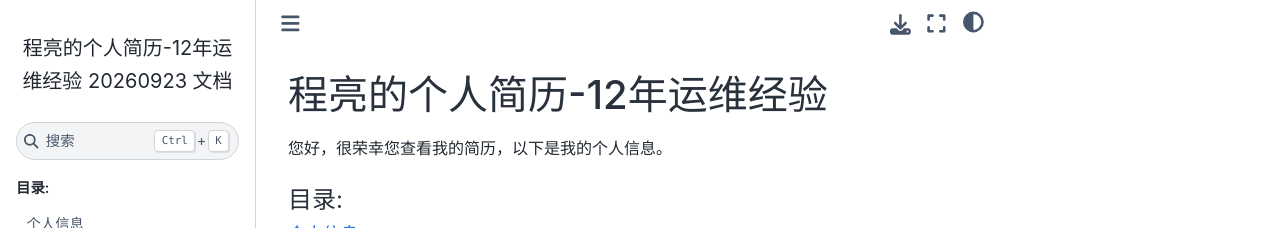
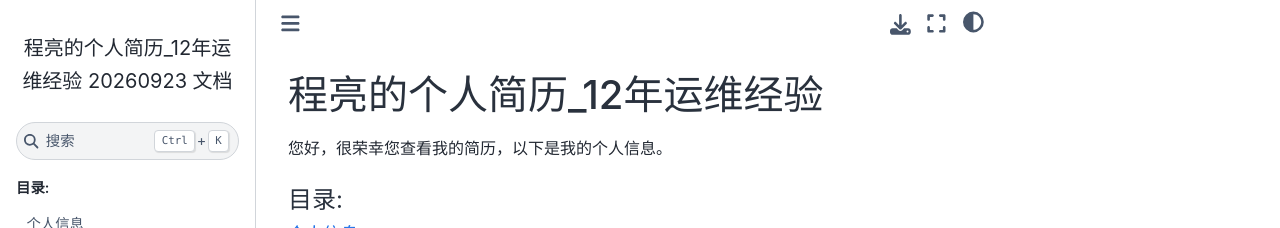
Before and after one commit to 932340583/resume, a Sphinx documentation site: the page built from docs/source/index.rst, in a window 1280 px wide. Shown: the top 228 px of the page. Built offline with Sphinx 7.4.7 and the Sphinx Book theme 1.1.4, drawn with Linux system fonts in a browser that asks for light colours.

Commit message:
change title

```diff
--- a/docs/source/conf.py
+++ b/docs/source/conf.py
@@ -6,7 +6,7 @@
 # -- Project information -----------------------------------------------------
 # https://www.sphinx-doc.org/en/master/usage/configuration.html#project-information
 
-project = '程亮的个人简历-12年运维经验'
+project = '程亮的个人简历_12年运维经验'
 copyright = '2026, 程亮'
 author = '程亮'
 release = '20260923'
--- a/docs/source/index.rst
+++ b/docs/source/index.rst
@@ -3,7 +3,7 @@
    You can adapt this file completely to your liking, but it should at least
    contain the root `toctree` directive.
 
-程亮的个人简历-12年运维经验
+程亮的个人简历_12年运维经验
 =========================================
 您好，很荣幸您查看我的简历，以下是我的个人信息。
 
```
